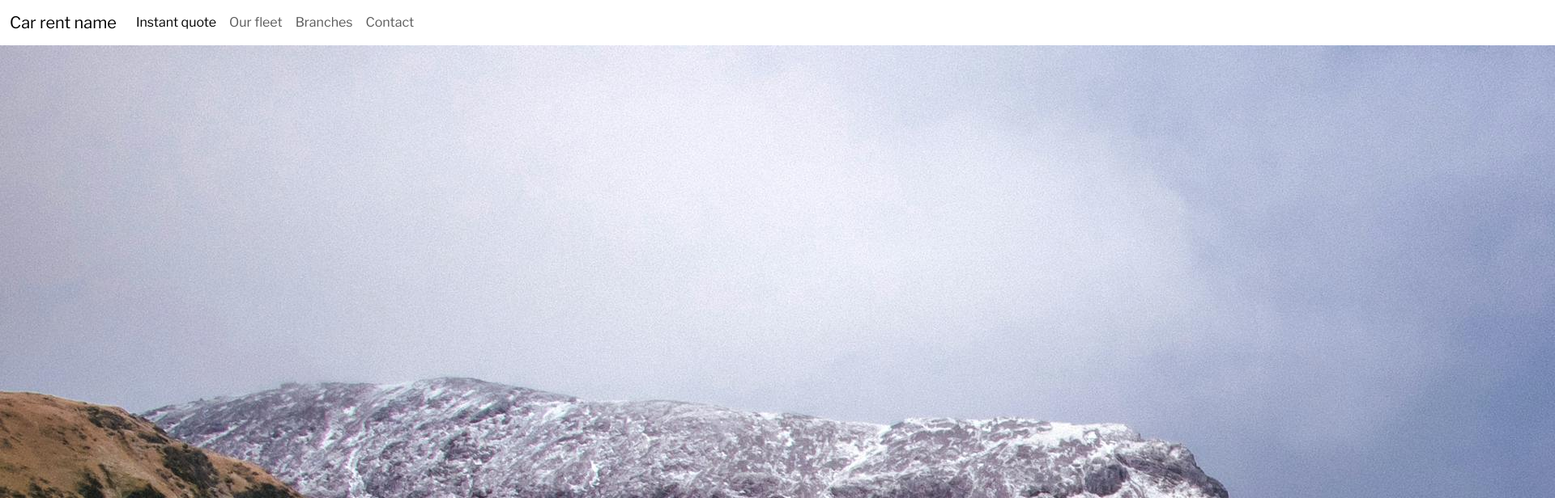
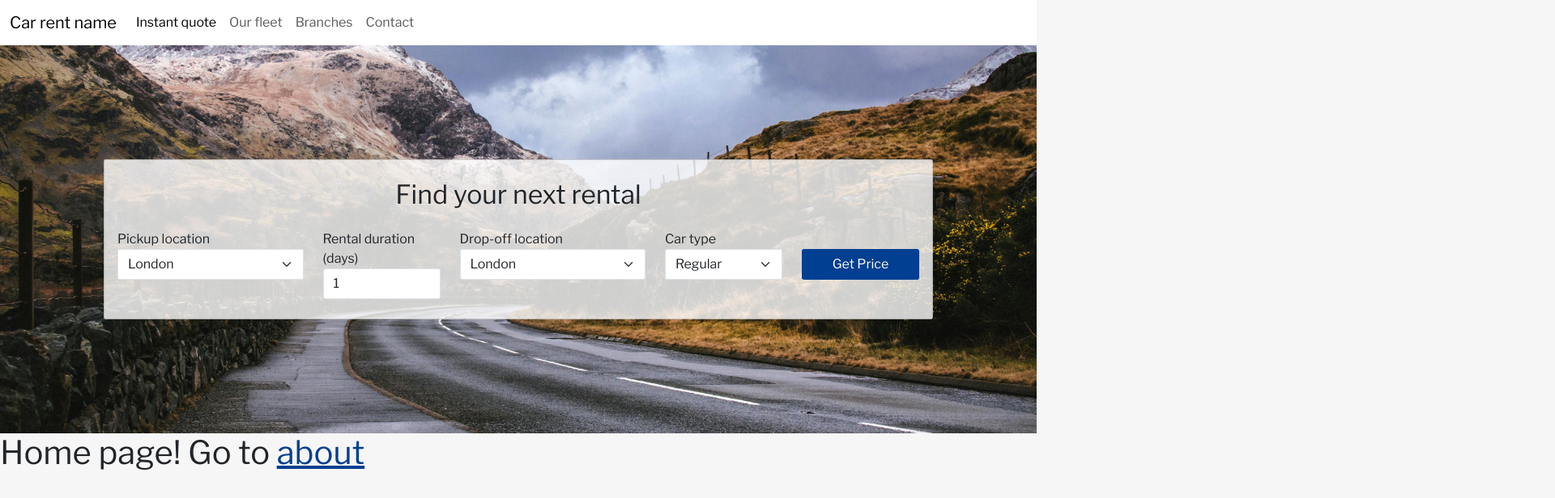
Before and after one commit to ben-oldham1/Car-Rental-Site, a Next.js app: page /home in a window 1280 px wide. Shown: the top 616 px of the page at 81% size, 1920 px wide, since content can reach past the window. Built offline with nearby package versions, Linux system fonts and the light colour scheme.

Commit message:
Formatting

```diff
--- a/src/app/components/QuoteForm.js
+++ b/src/app/components/QuoteForm.js
@@ -19,7 +19,7 @@ export default function QuoteForm() {
     };
 
     return (
-        <div className="card my-5 py-2 mx-5">
+        <div className="card hero-card my-5 py-2 mx-5">
             <div className="card-body">
 
                 <div>
--- a/src/app/styles/scss/custom.scss
+++ b/src/app/styles/scss/custom.scss
@@ -13,6 +13,13 @@ $border-radius-lg:            .3rem !default;
 $border-radius-xl:            0.5rem !default;
 $border-radius-xxl:           1rem !default;
 
+// Body background colour
+$body-bg: #f6f6f6;
+
+// Component background colours
+$card-bg: #ffffff;
+$input-bg: #ffffff;
+
 // Import Your Custom Fonts
 @import url('https://fonts.googleapis.com/css?family=Libre+Franklin:400&display=swap');
 
--- a/src/app/styles/styles.css
+++ b/src/app/styles/styles.css
@@ -1,6 +1,6 @@
 .hero-img {
     width: 100%;
-    height: 15rem;
+    height: 50vh;
     object-fit: cover;
 }
 
@@ -14,3 +14,33 @@
 .car-card:hover .car-img {
     transform: scale(1.05);
 }
+
+.hero-card {
+    background-color: rgba(256, 256, 256, 0.8) !important;
+    width: 80%;
+}
+
+.hero-container {
+    position: relative;
+    width: 100%;
+    height: 60vh;
+    /* Adjust the height as needed */
+    overflow: hidden;
+}
+
+.hero-image {
+    width: 100%;
+    height: 60vh;
+    object-fit: cover;
+}
+
+.hero-overlay {
+    position: absolute;
+    top: 0;
+    left: 0;
+    width: 100%;
+    height: 60vh;
+    display: flex;
+    justify-content: center;
+    align-items: center;
+}
```
